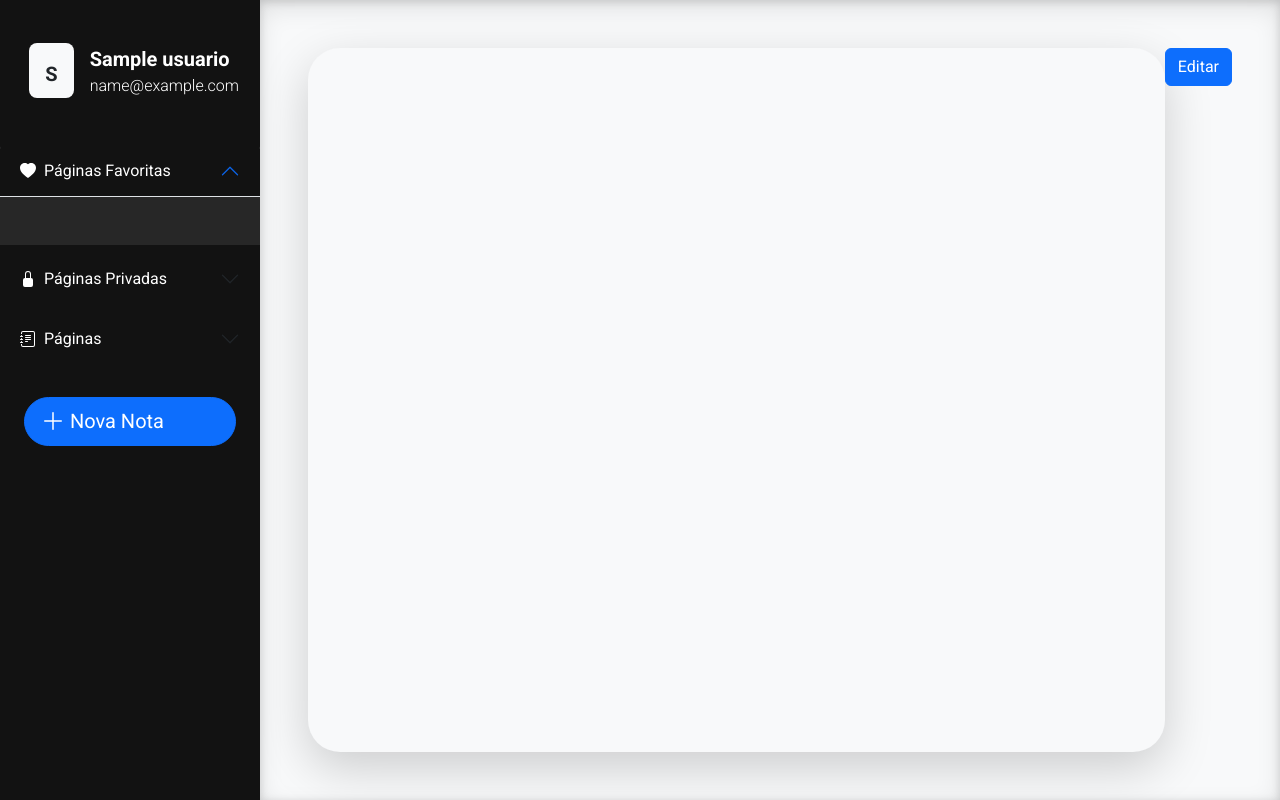
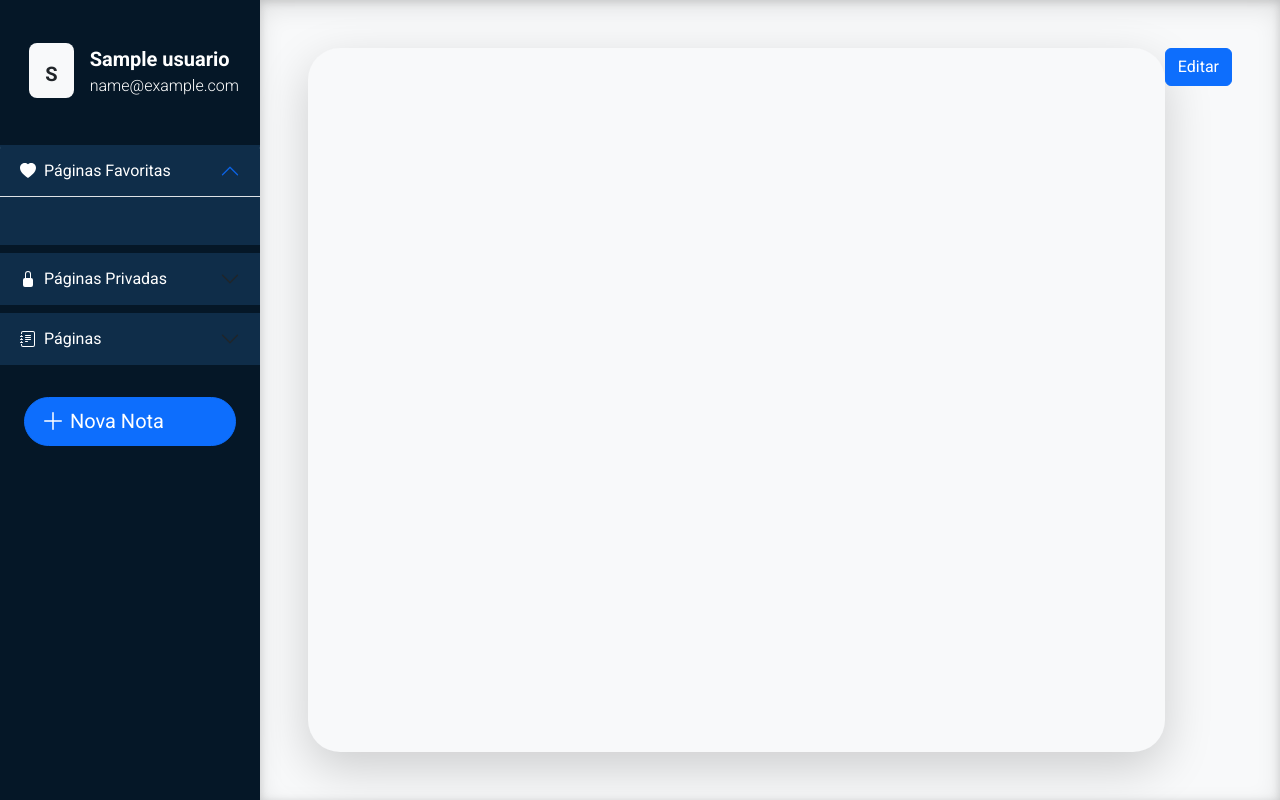
Before and after one commit to lgs2005/devProjeto2022, a Flask app: page / in a window 1280 px wide, after a click on "Páginas Favoritas". Run offline with Flask 2, Linux system fonts and the light colour scheme; a user stored in the database is signed in; tables that the repository leaves empty hold one stand-in row (values such as "Sample post").

Commit message:
Mudanças visuais no inicio.html

```diff
--- a/static/side_bar.css
+++ b/static/side_bar.css
@@ -14,13 +14,40 @@ main {
 .conteudo-principal {
     width: 100%;
     height: 100vh;
+
     box-shadow: inset 0 .5em 1.5em rgba(0, 0, 0, .1), inset 0 .125em .5em rgba(0, 0, 0, .15);
 }
 
 .side-bar {
-    background-color: #121212;
+    background-color: #051727;
 }
 
-.accordion-body {
-    background-color: #272727;
+.page-list-name  {
+    color: white;
 }
+
+article {
+    background-color: #0F2D49;
+}
+
+.list-group {
+    max-height: 170px;
+
+    overflow:hidden;
+    overflow-y:scroll;
+}
+
+/* Scrollbar para lista de páginas. Não disponível no Firefox ou Edge*/
+::-webkit-scrollbar {
+    width: 10px;
+}
+::-webkit-scrollbar-track {
+    background:#0F2D49;
+}
+::-webkit-scrollbar-thumb {
+    background:#ffffff;
+    border-radius: 10px;
+}
+::-webkit-scrollbar-thumb:hover {
+    background: #ececec;
+}
```
